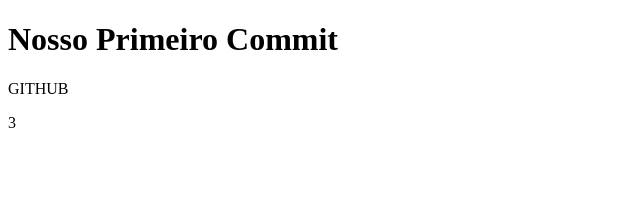
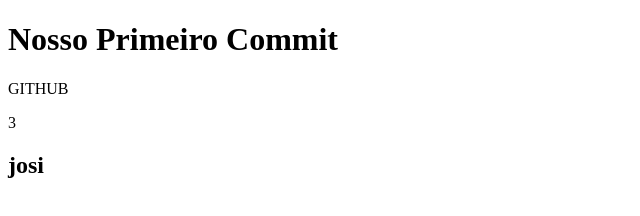
Before and after one commit to Devjdias/miniCurso, a plain HTML site: page index.html in a window 1280 px wide. Shown: the full height of the page, 0-640 px from the left. Drawn offline with Linux system fonts and the light colour scheme.

Commit message:
Terceiro commit

```diff
--- a/index.html
+++ b/index.html
@@ -10,6 +10,7 @@
     <h1>Nosso Primeiro Commit</h1>
     <p>GITHUB</p>
     <p>3</p>
+    <h2>josi</h2>
 
 </body>
 </html>
```
